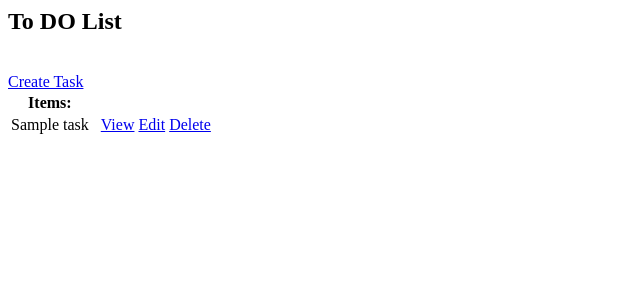
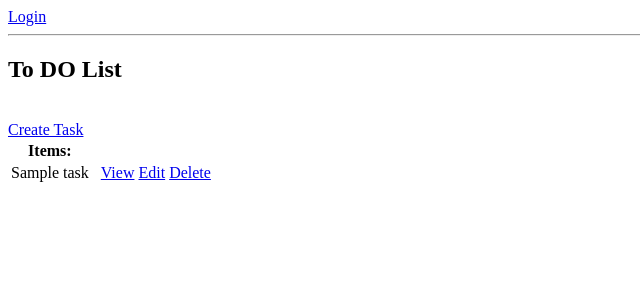
Before and after one commit to iammgautam/To-Do-List, a Django app: page / in a window 1280 px wide. Shown: the top 300 px of the page, without its empty margins (0-640 px from the left). Run offline with Django 4.2, Linux system fonts and the light colour scheme; tables that the repository leaves empty hold one stand-in row (values such as "Sample post").

Commit message:
Login/Logout Functionality added

```diff
--- a/app/templates/app/task_list.html
+++ b/app/templates/app/task_list.html
@@ -1,3 +1,11 @@
+{% if request.user.is_authenticated %}
+    <p>{{request.user}}</p>
+    <a href='{% url 'logout' %}'>Logout</a>
+{% else %}
+    <a href='{% url 'login' %}'>Login</a>
+{% endif %}
+
+<hr>
 <h2> To DO List </h2>
 <br>
 <a href={%url 'task-create' %}>Create Task</a>
--- a/app/urls.py
+++ b/app/urls.py
@@ -1,7 +1,10 @@
 from django.urls import path
-from .views import TaskCreate, TaskList, TaskDetail, TaskCreate, TaskUpdate, TaskDelete
+from .views import TaskCreate, TaskList, TaskDetail, TaskCreate, TaskUpdate, TaskDelete, CustomLoginView
+from django.contrib.auth.views import LogoutView
 
 urlpatterns = [
+    path('login/', CustomLoginView.as_view(), name='login'),
+    path('logout/', LogoutView.as_view(next_page='login'), name='logout'),
     path('', TaskList.as_view(), name='task-list'),
     path('task/<int:pk>/', TaskDetail.as_view(), name='task-detail'),
     path('task-create/', TaskCreate.as_view(), name='task-create'),
--- a/app/views.py
+++ b/app/views.py
@@ -1,36 +1,52 @@
 from django.db import models
 from django.shortcuts import render
+from django.views.generic.base import TemplateView
 from django.views.generic.list import ListView
 from django.views.generic.detail import DetailView
 from django.views.generic.edit import CreateView, UpdateView, DeleteView
+
+from django.contrib.auth.views import LoginView
 
 
 from .models import Task
 from django.urls import reverse_lazy
 
 # Create your views here.
+#Task List View
 class TaskList(ListView):
     model = Task
     context_object_name = 'tasks'
 
+#Task Detail View
 class TaskDetail(DetailView):
     model = Task
     context_object_name = 'task_detail'
     template_name = "app/task_detail.html"
 
+#ToDo Task Create View
 class TaskCreate(CreateView):
     model = Task
     # template_name = "app/task_form.html"
     fields = '__all__'
     success_url = reverse_lazy('task-list')
 
+#ToDo Task Update View
 class TaskUpdate(UpdateView):
     model = Task
     fields = '__all__'
     success_url = reverse_lazy('task-list')
-
+#ToDo Task Delete View
 class TaskDelete(DeleteView):
     model = Task
     context_object_name = 'tasks'
     success_url = reverse_lazy('task-list')
     template_name = "app/task_delete.html"
+
+#Todo Task Login View
+class CustomLoginView(LoginView):
+    template_name = 'app/login.html'
+    fields = '__all__'
+    redirect_authenticated_user = True
+
+    def get_success_url(self):
+        return reverse_lazy('task-list')
```
Also changed, not shown: app/templates/app/login.html (added, +7 -0 lines), 1 other file.
